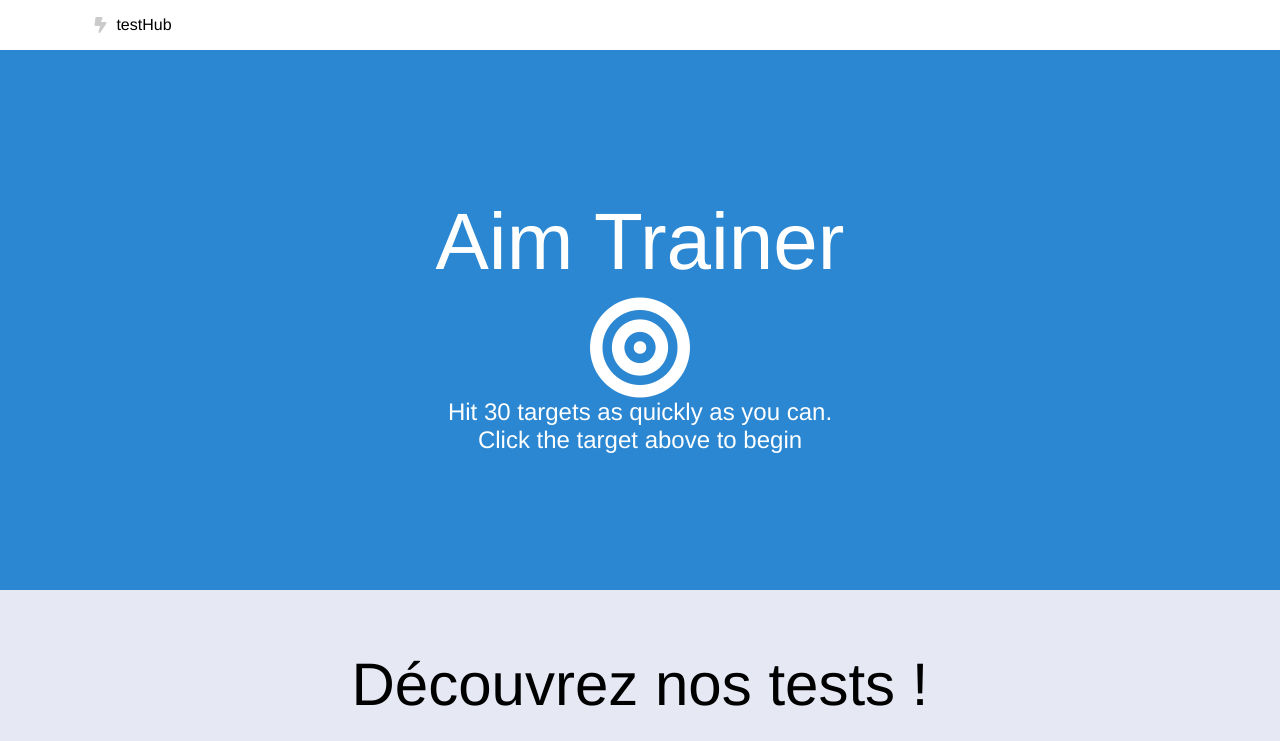
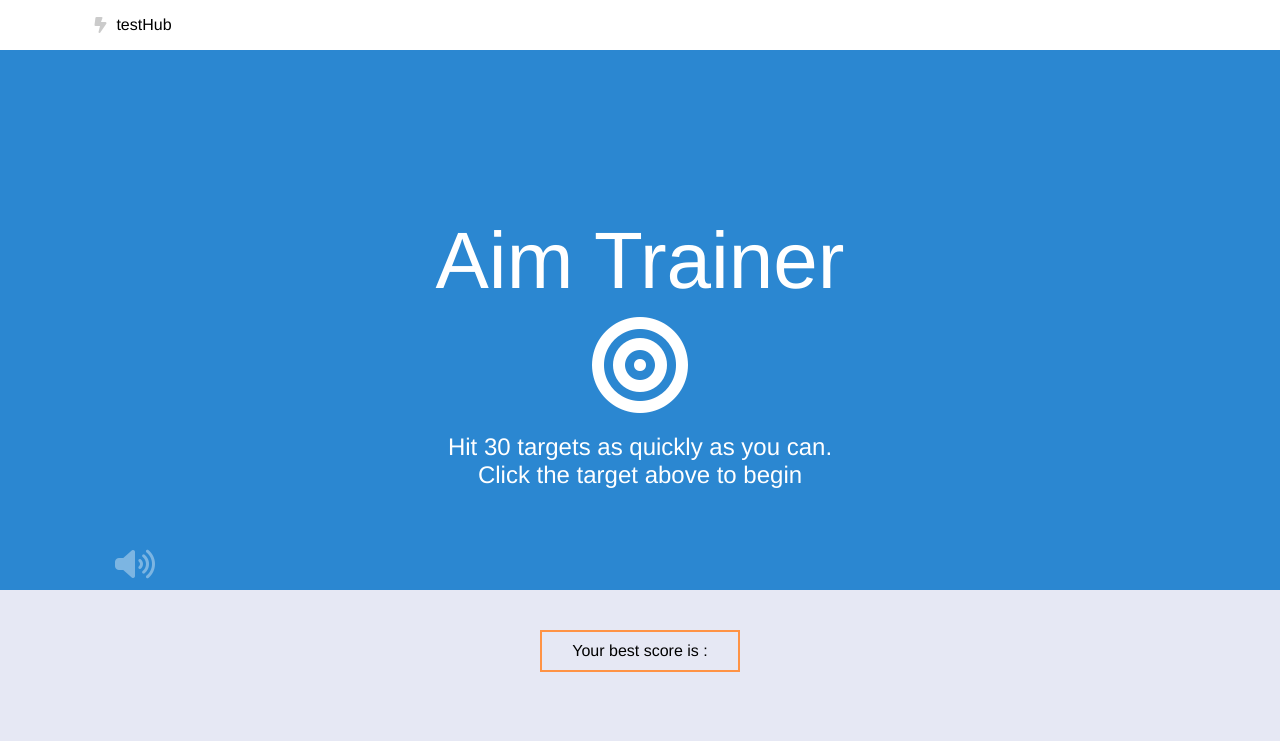
Before and after one commit to BenoitDesnos/TestHub, a React (Create React App) app: page /aimTrainer in a window 1280 px wide. Shown: the top 741 px of the page. Built offline with nearby package versions, Linux system fonts and the light colour scheme.

Commit message:
100% fonctionnel, manque refacto

```diff
--- a/src/components/games/aimTrainer/AimTrainerTest.jsx
+++ b/src/components/games/aimTrainer/AimTrainerTest.jsx
@@ -1,9 +1,24 @@
 import { useState } from "react";
-function AimTrainerTest(params) {
+function AimTrainerTest({ setBest }) {
   const [testState, setTestState] = useState("start");
   const [firstClick, setFirstClick] = useState(0);
   const [secondClick, setSecondClick] = useState(0);
   const [attempt, setAttempt] = useState(30);
+  const [isSoundOn, setIsSoundOn] = useState(true);
+  let success = new Audio("/audio/clickSoundSuccess.wav");
+  let error = new Audio("/audio/clickSoundError.wav");
+  const successClick = (e) => {
+    if (isSoundOn) {
+      success.play();
+      e.stopPropagation();
+    }
+  };
+  const errorClick = () => {
+    if (isSoundOn) {
+      error.play();
+    }
+  };
+
   function handletestState(e) {
     if (attempt > 1) {
       switch (testState) {
@@ -11,11 +26,9 @@ function AimTrainerTest(params) {
           setFirstClick(e.timeStamp);
           setTestState("play");
           targetPositionGenerator();
-
           break;
         case "play":
           setAttempt(attempt - 1);
-
           break;
         case "ended":
           break;
@@ -30,8 +43,8 @@ function AimTrainerTest(params) {
   }
 
   function targetPositionGenerator() {
-    let randomX = Number((Math.random() * 100).toFixed(0));
-    let randomY = Number((Math.random() * 100).toFixed(0));
+    let randomX = Number((Math.random() * 80 + 10).toFixed(0));
+    let randomY = Number((Math.random() * 80 + 10).toFixed(0));
     const target = document.querySelector(".fa-bullseye");
     target.style.left = `${randomX}%`;
     target.style.top = `${randomY}%`;
@@ -45,6 +58,24 @@ function AimTrainerTest(params) {
     return totalAvgRounded;
   }
 
+  function saveResults() {
+    let storedResults = JSON.parse(localStorage.getItem("bestAim"));
+    if (localStorage.getItem("bestAim")) {
+      storedResults.push(averageResult());
+    } else {
+      storedResults = [];
+      storedResults.push(averageResult());
+    }
+    setBest(Math.min(...storedResults));
+    let stringifiedStoredResults = JSON.stringify(storedResults);
+    localStorage.setItem("bestAim", stringifiedStoredResults);
+    resetGame();
+  }
+  function resetGame() {
+    setTestState("start");
+    setAttempt(30);
+  }
+
   return (
     <section className="aim">
       {testState === "start" ? (
@@ -55,23 +86,47 @@ function AimTrainerTest(params) {
             onClick={(e) => {
               handletestState(e);
               targetPositionGenerator();
+              successClick(e);
             }}
           ></i>
           <div className="aim__text__paragraph">
             <p>Hit {attempt} targets as quickly as you can.</p>
             <p>Click the target above to begin</p>
           </div>
+          {isSoundOn ? (
+            <i
+              className="fa-solid fa-volume-high aim__text__volume"
+              onClick={() => setIsSoundOn(!isSoundOn)}
+            ></i>
+          ) : (
+            <i
+              className="fa-solid fa-volume-xmark aim__text__volume aim__text__volume--off"
+              onClick={() => setIsSoundOn(!isSoundOn)}
+            ></i>
+          )}
         </div>
       ) : testState === "play" ? (
-        <div className="aim__text">
+        <div className="aim__text" onClick={() => errorClick()}>
           <h3 className="aim__text__count">Cibles restantes {attempt}</h3>
           <i
             className="fa-solid fa-bullseye absolute"
             onClick={(e) => {
               handletestState(e);
               targetPositionGenerator();
+              successClick(e);
             }}
           ></i>
+          {isSoundOn ? (
+            <i
+              className="fa-solid fa-volume-high aim__text__volume"
+              onClick={() => setIsSoundOn(!isSoundOn)}
+            ></i>
+          ) : (
+            <i
+              className="fa-solid fa-volume-xmark aim__text__volume aim__text__volume--off"
+              onClick={() => setIsSoundOn(!isSoundOn)}
+            ></i>
+          )}
         </div>
       ) : testState === "ended" ? (
         <div className="aim__text">
@@ -82,13 +137,24 @@ function AimTrainerTest(params) {
             Sauvegarde ton score pour te vanter
           </p>
           <div className="aim__text__buttons">
-            <button className="save" /*  onClick={() => saveResults()} */>
+            <button className="save" onClick={() => saveResults()}>
               Save score
             </button>
-            <button className="again" /* onClick={() => resetGame()} */>
+            <button className="again" onClick={() => resetGame()}>
               Try again
             </button>
           </div>
+          {isSoundOn ? (
+            <i
+              className="fa-solid fa-volume-high aim__text__volume"
+              onClick={() => setIsSoundOn(!isSoundOn)}
+            ></i>
+          ) : (
+            <i
+              className="fa-solid fa-volume-xmark aim__text__volume aim__text__volume--off"
+              onClick={() => setIsSoundOn(!isSoundOn)}
+            ></i>
+          )}
         </div>
       ) : null}
     </section>
--- a/src/pages/games/AimTrainer.jsx
+++ b/src/pages/games/AimTrainer.jsx
@@ -1,26 +1,25 @@
+import BestScore from "../../components/BestScore";
+import { useEffect, useState } from "react";
+import AimTrainerTest from "../../components/games/aimTrainer/AimTrainerTest";
 
-/* import BestScore from "../../components/BestScore";
-import { useEffect, useState } from "react"; */
-import AimTrainerTest from '../../components/games/aimTrainer/AimTrainerTest';
-
-function Reaction() {
-/*   const [best, setBest] = useState();
+function AimTrainer() {
+  const [best, setBest] = useState();
 
   useEffect(() => {
-    if (localStorage.key("savedAverage")) {
-      let storedResults = JSON.parse(localStorage.getItem("savedAverage"));
+    if (localStorage.getItem("bestAim")) {
+      let storedResults = JSON.parse(localStorage.getItem("bestAim"));
       setBest(Math.min(...storedResults));
     }
-  }, []); */
+  }, []);
 
   return (
     <>
-      <AimTrainerTest/>
-     {/*  <BestScore
+      <AimTrainerTest setBest={setBest} />
+      <BestScore
         message={best ? `Your best score is : ${best} ms.` : undefined}
-      /> */}
+      />
     </>
   );
 }
 
-export default Reaction;
+export default AimTrainer;
--- a/src/pages/games/Reaction.jsx
+++ b/src/pages/games/Reaction.jsx
@@ -1,4 +1,4 @@
-import ReactionTest from "../../components/games/ReactionTest";
+import ReactionTest from "../../components/games/Reaction/ReactionTest";
 import BestScore from "../../components/BestScore";
 import { useEffect, useState } from "react";
 
@@ -6,7 +6,8 @@ function Reaction() {
   const [best, setBest] = useState();
 
   useEffect(() => {
-    if (localStorage.key("savedAverage")) {
+    if (localStorage.getItem("savedAverage")) {
+      console.log(localStorage.key("savedAverage"));
       let storedResults = JSON.parse(localStorage.getItem("savedAverage"));
       setBest(Math.min(...storedResults));
     }
--- a/src/styles/components/_aimTrainer.scss
+++ b/src/styles/components/_aimTrainer.scss
@@ -5,7 +5,8 @@
     align-items: center;
     background-color: rgb(43, 135, 209);
     height: 540px;
-    cursor: pointer;
+    cursor: crosshair;
+    position: relative;
 
 
     .fa-bullseye {
@@ -20,8 +21,9 @@
         opacity: 1;
         max-width: 970px;
         width: 100%;
-        height: 100%;
-        position: relative;
+        height: 90%;
+        bottom: 0;
+        position: absolute;
 
         * {
             color: $color-2;
@@ -51,6 +53,7 @@
             font-size: map-get($font-size, size4);
             font-weight: 500;
             color: $color-2;
+            margin-top: 20px;
 
             @media screen and (max-width: 850px) {
                 font-size: map-get($font-size, size4) * 0.5;
@@ -58,15 +61,34 @@
             }
         }
 
-        i {
+        &__count {
+            position: absolute;
+            top: -35px;
+        }
+
+
+        .fa-bullseye {
             font-size: 6rem;
             color: white;
+            caret-color: transparent;
 
             &.absolute {
                 position: absolute;
+                transform: translate(-50%, -50%);
+            }
+        }
 
-                transform: translate(-50%, -50%);
 
+        &__volume {
+            position: absolute;
+            bottom: 10px;
+            left: -40px;
+            font-size: 2rem;
+            cursor: pointer;
+            color: rgba(255, 255, 255, 0.384);
+
+            &:hover {
+                color: white;
             }
         }
 
```
Also changed, not shown: src/components/games/Reaction/ReactionTest.jsx (renamed from src/components/games/ReactionTest.jsx), 2 other files (tests, documents, lock files or other folders).
